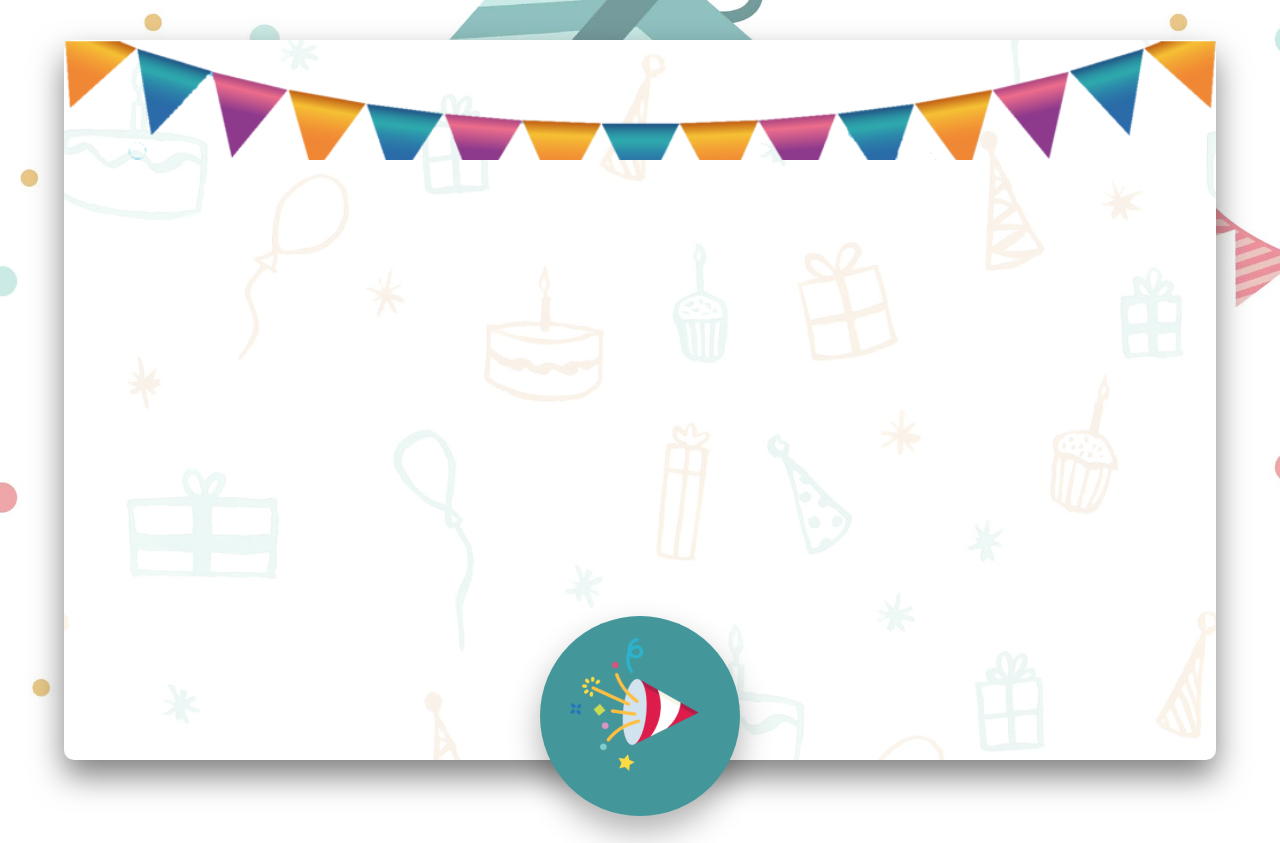
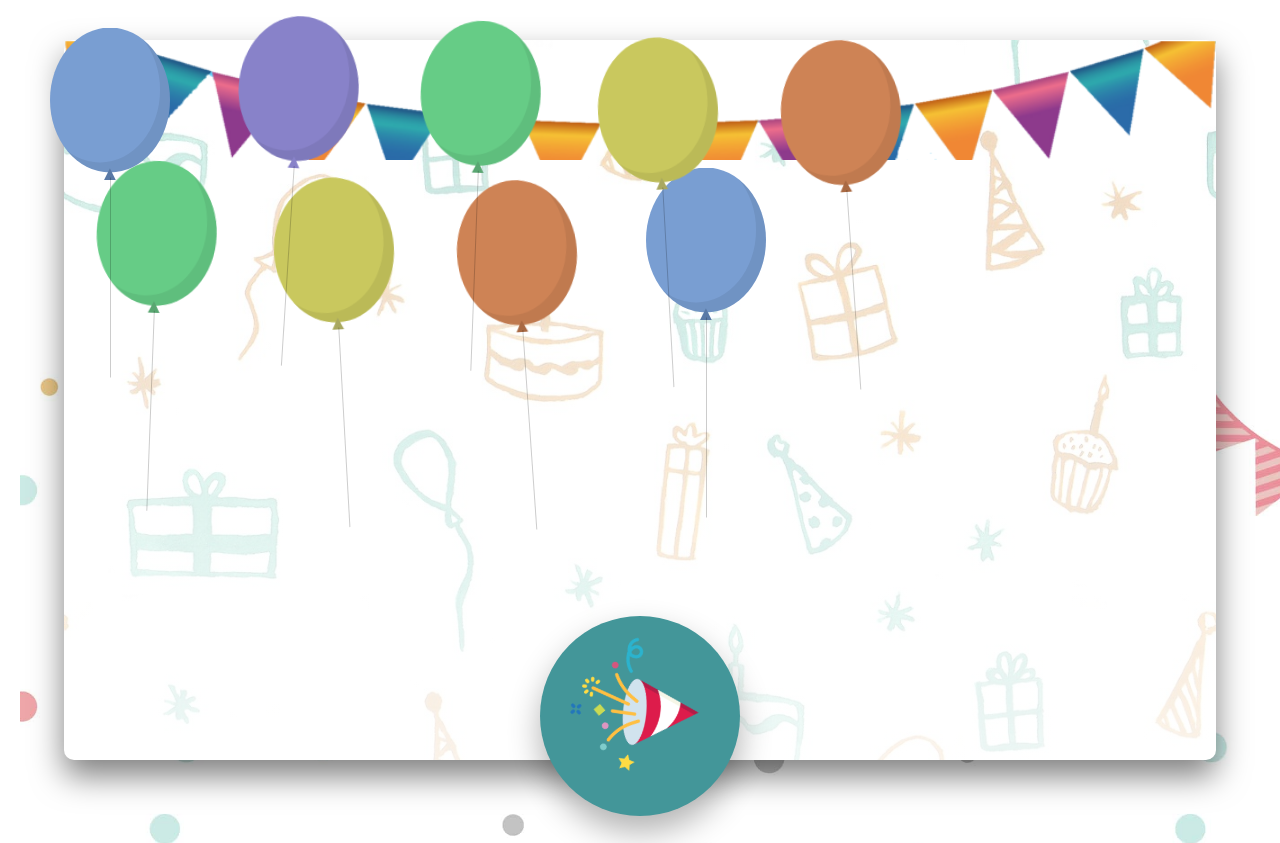
Before and after one commit to ParimalSwamy/Web-UI-Apps, a plain HTML site: page GiftCard/index.html in a window 1280 px wide. Shown: the top 843 px of the page. Before the commit the page ends 816 px from the top, so only its background shows below. Drawn offline with nearby package versions, Linux system fonts and the light colour scheme.

Commit message:
Added baloon animation

```diff
--- a/GiftCard/CSS/style.css
+++ b/GiftCard/CSS/style.css
@@ -5,6 +5,7 @@
 body{
     height: 100%;
     width: 100%;
+    margin: 20px;
 }
 
 @font-face {
@@ -45,7 +46,7 @@ body{
     top: 50%;
     transform: translateY(-50%) translateX(-50%);
     box-shadow: 0 1rem 2rem rgba(0,0,0,0.5);
-    background-image:linear-gradient(rgba(255,255,255,0.9),rgba(255,255,255,0.9)),url(../Img/MainBG.jpg);
+    background-image:linear-gradient(rgba(255,255,255,0.7),rgba(255,255,255,0.9)),url(../Img/MainBG.jpg);
     background-size: 100%;
 }
 
@@ -109,7 +110,7 @@ body{
 
 @keyframes changeColor-old{
     from{color:  #439699}
-    to{color: crimson}
+    to{color: #ebcc34}
 }
 
 .animate-happy{
@@ -193,6 +194,7 @@ body{
     animation-duration: 2s;
     animation-delay: 22s;
     animation-fill-mode :both;
+    color: #ebcc34;
 }
 
 
@@ -235,3 +237,61 @@ body{
     left: 50%;
     transform: translate(-60%,-60%) rotate(230deg);
 }
+
+
+
+.balloon {
+  display:inline-block;
+   width:120px;
+  height:145px;
+  background:hsl(215,50%,65%);
+  border-radius:80%;
+  position:relative;
+  box-shadow:inset -10px -10px 0 rgba(0,0,0,0.07);
+  margin:20px 30px;
+  transition:transform 0.5s ease;
+  z-index:10;
+  animation:balloons 4s ease-in-out infinite;
+  transform-origin:bottom center;
+}
+
+@keyframes balloons {
+  0%,100%{ transform:translateY(0) rotate(-4deg); }
+  50%{ transform:translateY(-25px) rotate(4deg); }
+}
+
+
+.balloon:before {
+  content:"▲";
+  font-size:20px;
+  color:hsl(215,30%,50%);
+  display:block;
+  text-align:center;
+  width:100%;
+  position:absolute;
+  bottom:-12px;
+  z-index:-100;
+}
+
+.balloon:after {
+ display:inline-block; top:130px;
+    left:60px;
+  position:absolute;
+  height:200px;
+  width:1px;
+  margin:20px auto;
+  content:"";
+  background:rgba(0,0,0,0.2);
+}
+
+.balloon:nth-child(2){ background:hsl(245,40%,65%); animation-duration:3.5s; }
+.balloon:nth-child(2):before { color:hsl(245,40%,65%);  }
+
+.balloon:nth-child(3){ background:hsl(139,50%,60%); animation-duration:3s; }
+.balloon:nth-child(3):before { color:hsl(139,30%,50%);  }
+
+.balloon:nth-child(4){ background:hsl(59,50%,58%); animation-duration:4.5s; }
+.balloon:nth-child(4):before { color:hsl(59,30%,52%);  }
+
+.balloon:nth-child(5){ background:hsl(23,55%,57%); animation-duration:5s; }
+.balloon:nth-child(5):before { color:hsl(23,44%,46%);  }
--- a/GiftCard/index.html
+++ b/GiftCard/index.html
@@ -7,11 +7,19 @@
     </head>
 
     <body>
+        <div class="balloon"></div>
+        <div class="balloon"></div>
+        <div class="balloon"></div>
+        <div class="balloon"></div>
+        <div class="balloon"></div>
+
+
         <div class="container">
             <div class="sliding-background"></div>
         </div>
 
         <div id="main">
+
             <div class="flag-banner"></div>
            <!-- <div class="flag-banner" id="flag-banner2"></div> -->
 
@@ -26,14 +34,19 @@
                 <span id="you" class="you">you</span>
             </div>
             <div class="text" >
-                <span id="name" class="name">Parimal</span>
+                <span id="name" class="name">Navya</span>
             </div>
 
 
             </div>
 
+            <div class="balloon"></div>
+                <div class="balloon"></div>
+                <div class="balloon"></div>
+                <div class="balloon"></div>
+            <div class="song">
 
-            <div class="song">
+
             <audio id="bday-song">
   <source src="Media/bday-song.mp3" type="audio/mpeg">
 Your browser does not support the audio element.
@@ -41,6 +54,7 @@ Your browser does not support the audio element.
                 <div id="btn-bg" onclick="play()" class="btn-bg"><div  onclick="play()" class="song-button"></div></div>
 
             </div>
+
         </div>
 
         <script type="text/javascript">
@@ -99,6 +113,10 @@ Your browser does not support the audio element.
                 $('#you').addClass('animate-you-new-new');
             }, 21500);
 
+            setTimeout(function(){
+                $('#main').addClass('animate-ripple');
+            },22000);
+
         });
    });
 
```
